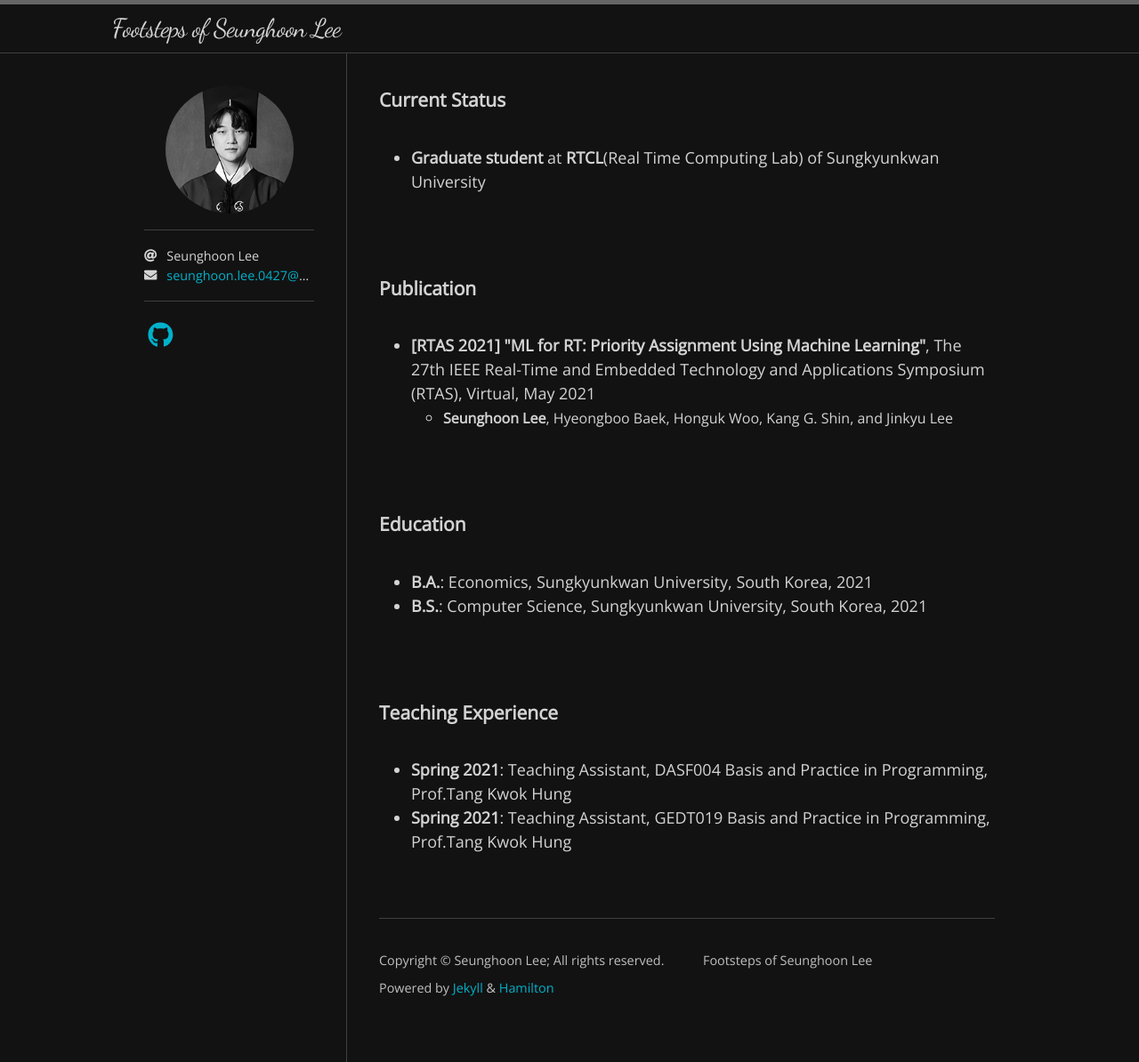
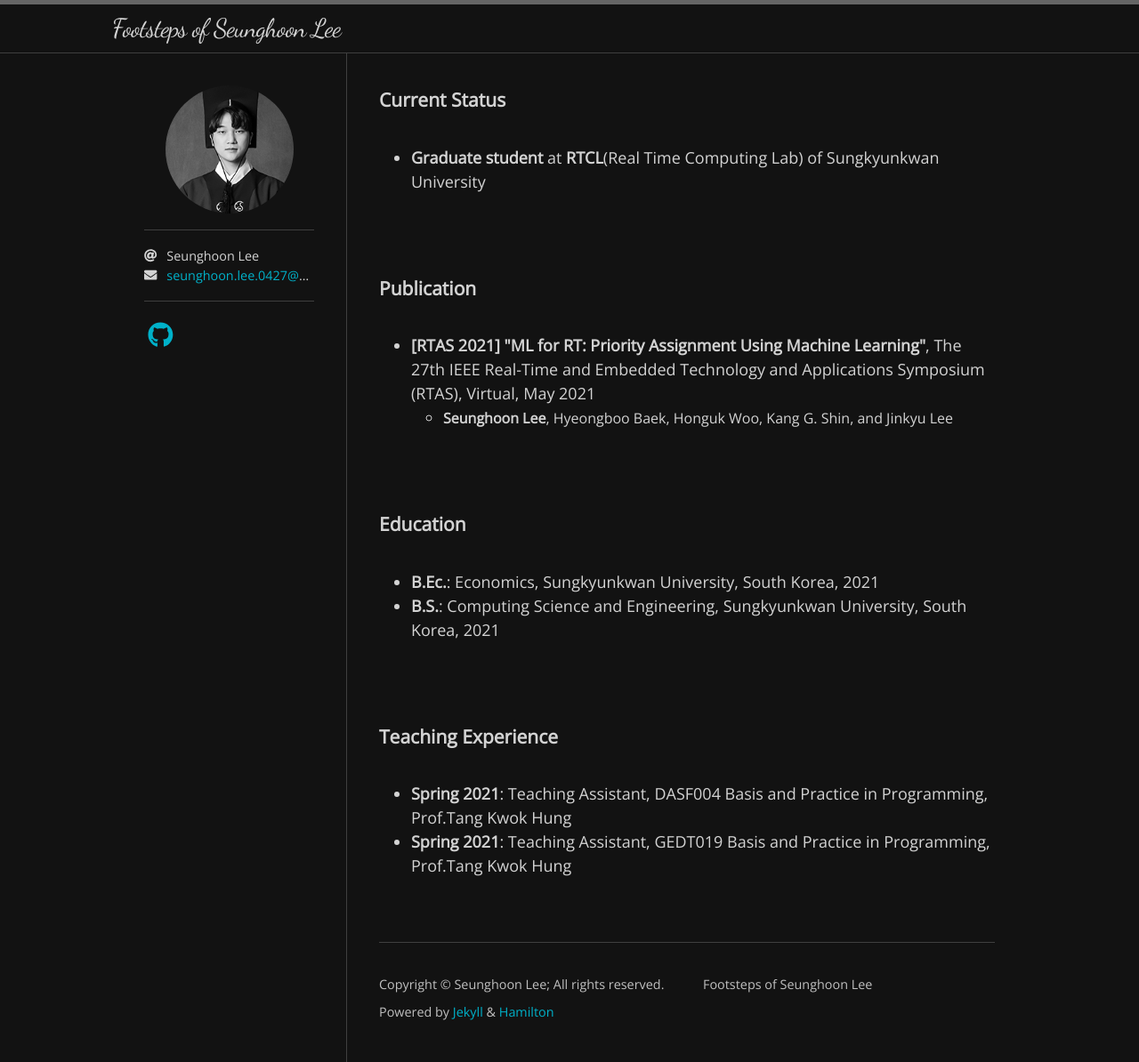
Before and after one commit to SeungHoon00/seunghoon00.github.io, a Jekyll site: the page built from index.html, in a window 1280 px wide. Shown: the whole page at 89% size. Built offline with Jekyll 4.4.1, drawn with Linux system fonts in a browser that asks for light colours; nearby versions of some CDN libraries; some web fonts are replaced; the list of posts is cut into pages by our own code.

Commit message:
Update home.html

```diff
--- a/_layouts/home.html
+++ b/_layouts/home.html
@@ -34,8 +34,8 @@ layout: default
   <section>
     <h3>Education</h3>
     <ul>
-      <li><b>B.A.</b>: Economics, Sungkyunkwan University, South Korea, 2021</li>
-      <li><b>B.S.</b>: Computer Science, Sungkyunkwan University, South Korea, 2021</li>
+      <li><b>B.Ec.</b>: Economics, Sungkyunkwan University, South Korea, 2021</li>
+      <li><b>B.S.</b>: Computing Science and Engineering, Sungkyunkwan University, South Korea, 2021</li>
     </ul>
   </section>
   <br>
```
